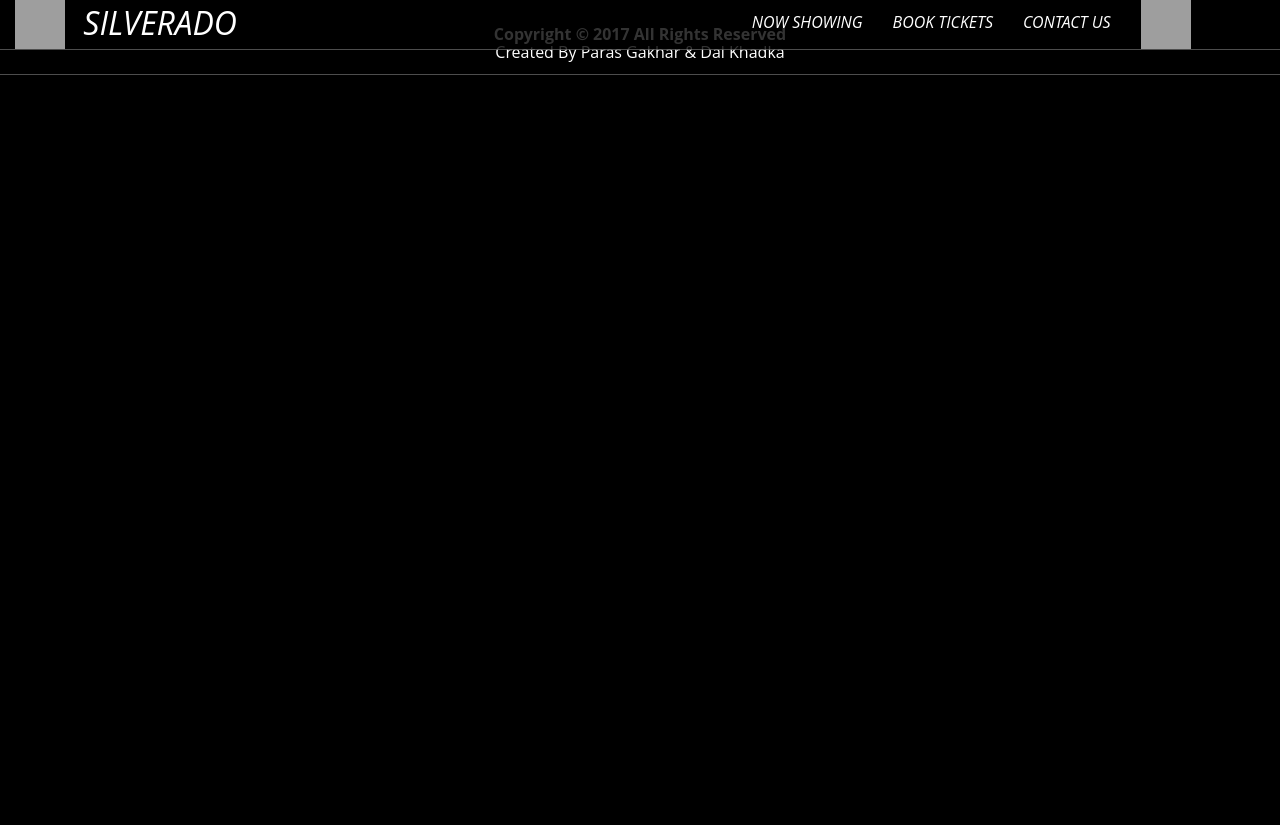
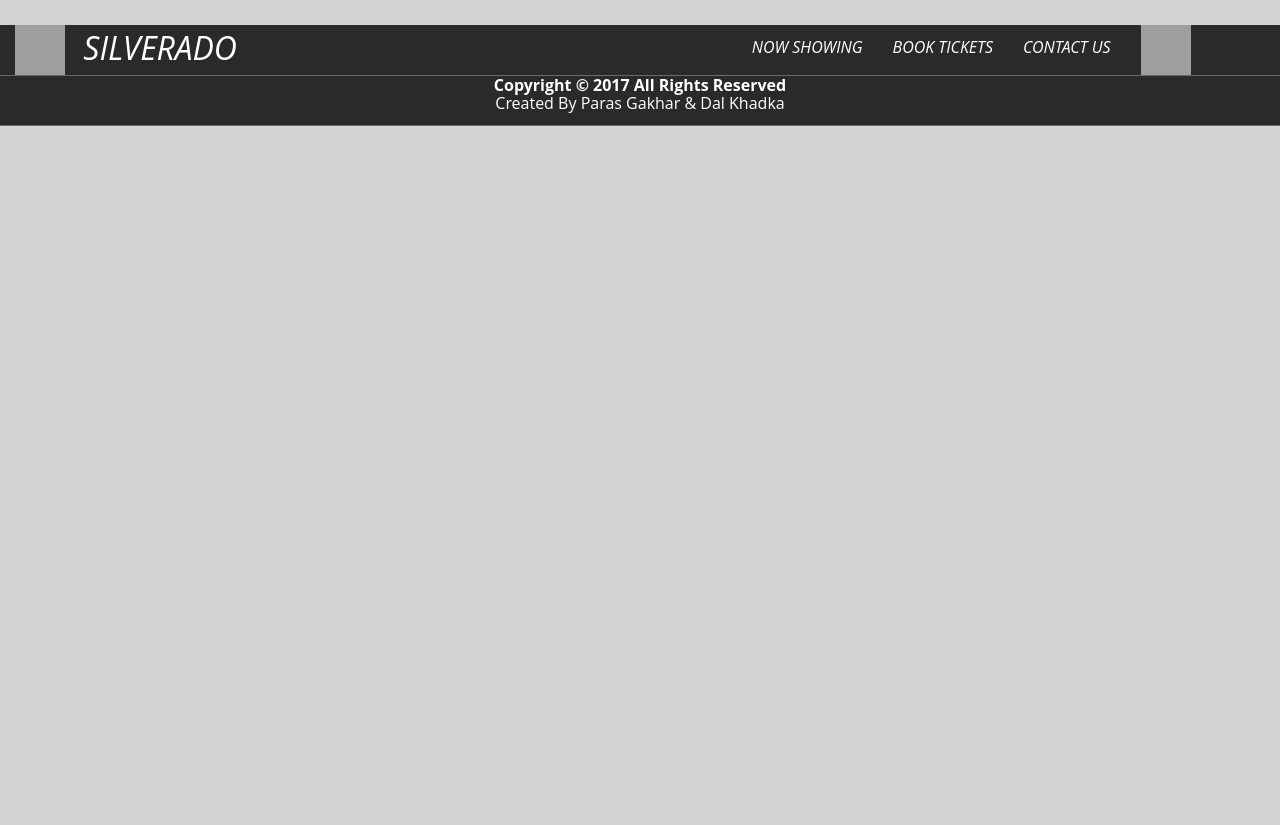
Before and after one commit to parasgakhar/Silverado, a PHP site: page /cart.php in a window 1280 px wide. Run offline with PHP 8.4, Linux system fonts and the light colour scheme; grey boxes are pictures that could not be loaded.

Commit message:
Last Change Has done

```diff
--- a/css/main.css
+++ b/css/main.css
@@ -3,14 +3,12 @@
     padding: 0;
 }
 html, body {
-    margin:0;
-    padding:0;
     font-family: 'Roboto', sans-serif, 'Exo 2';
     color:#FFFFFF;
     width:100%;
     text-align:center;
     margin-top:25px;
-    background-color:black;
+    background-color:lightgrey;
     background-repeat:no-repeat;
     background-attachment: fixed;
     background-size: cover;
@@ -22,16 +20,9 @@
 /* Navigation */
 
 nav {
-    left: 0;
-    top: 0;
-    right: 0;
     width: 100%;
     height: 50px;
     margin: 0 auto;
-    box-sizing: border-box;
-    clear: both;
-    display: block;
-    position: fixed;
     background-color: rgba(0, 0, 0, 0.8);
     z-index: 20;
     border-bottom: 1px solid rgba(255, 255, 255, 0.3);
@@ -53,7 +44,6 @@
     display:none;
     position:absolute;
     right:0;
-
 }
 
 nav > ul {
```
